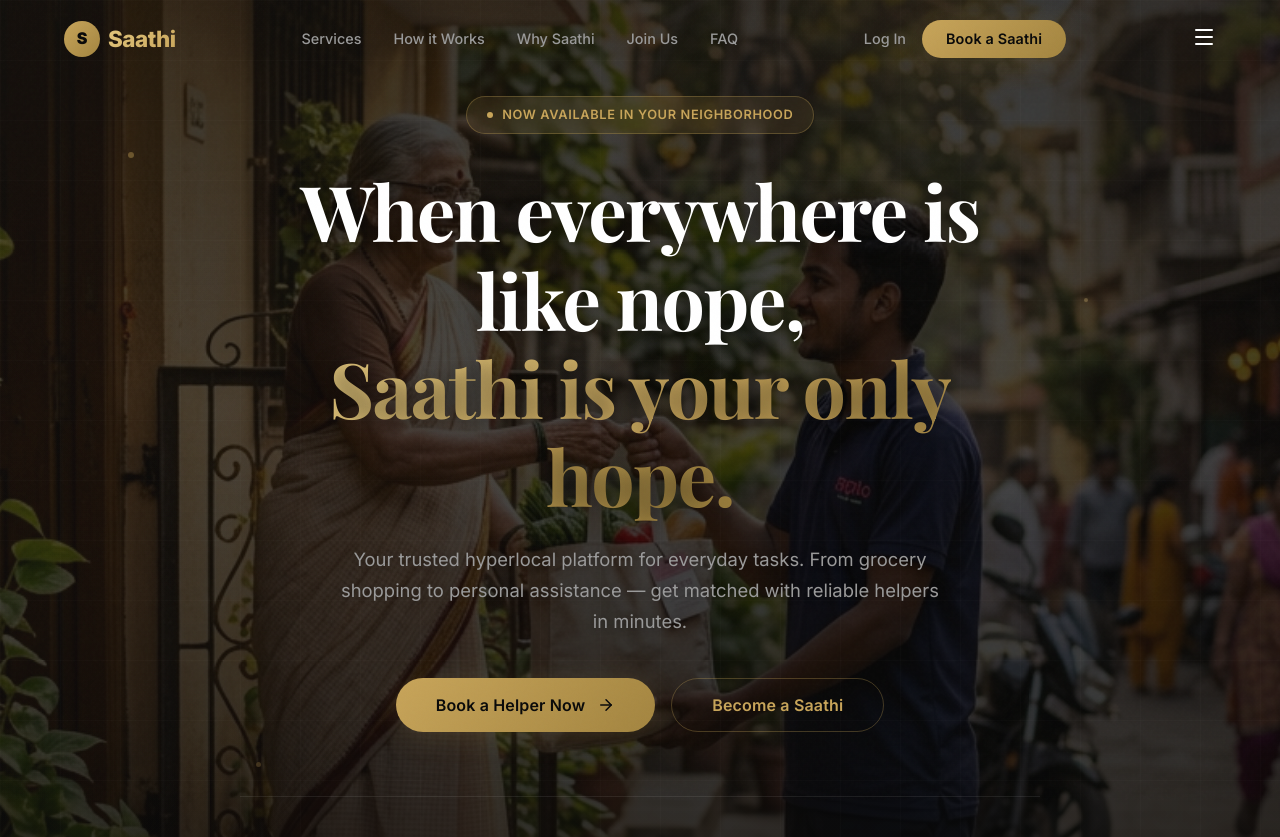
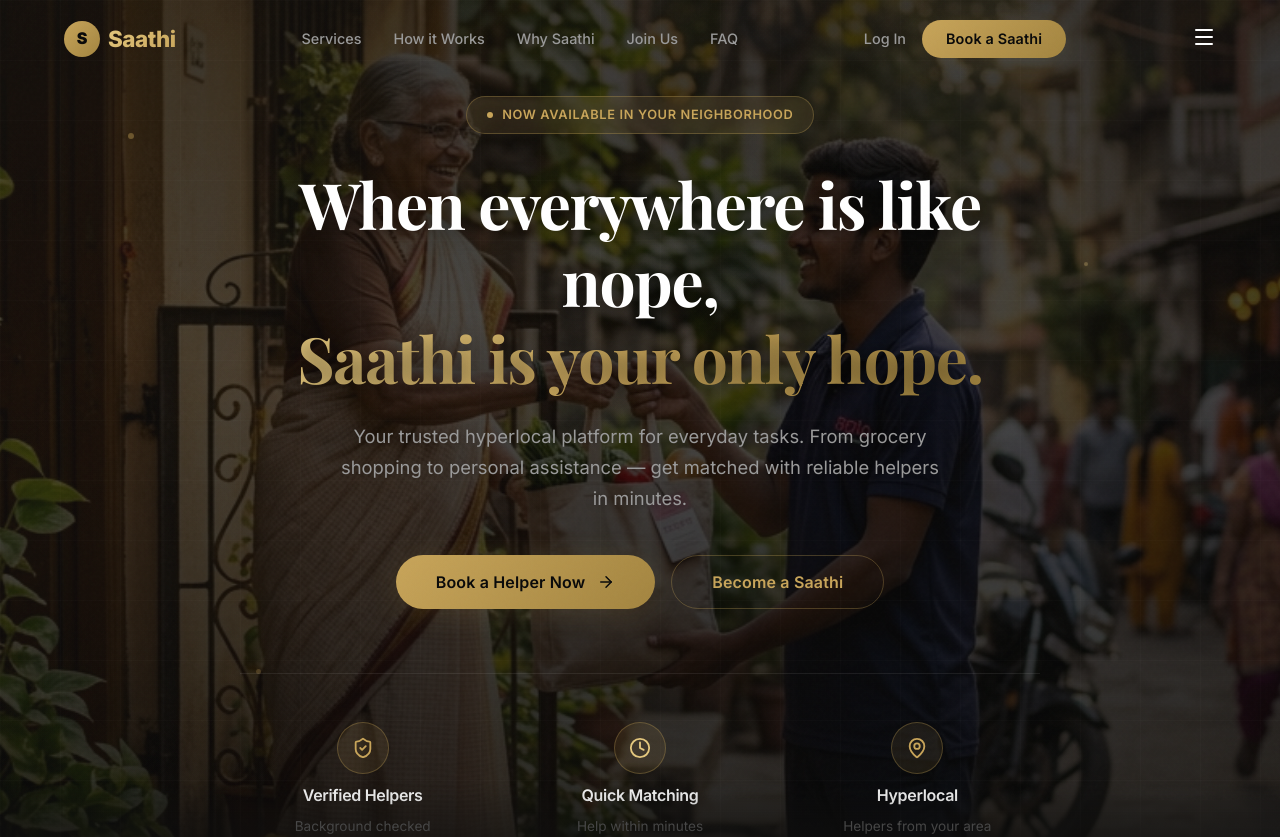
Before and after one commit to Akshat88658/Saathi, a React (Vite) app: page / in a window 1280 px wide. Shown: the top 837 px of the page. Built offline with nearby package versions, Linux system fonts and the light colour scheme.

Commit message:
Fix tagline line-wrapping to exactly 2 lines

```diff
--- a/src/components/Hero.tsx
+++ b/src/components/Hero.tsx
@@ -79,12 +79,18 @@
           </div>
 
           {/* Heading */}
-          <h1 className="animate-fade-in-up delay-100" style={{ marginBottom: '1.5rem', textShadow: '0 2px 20px rgba(0,0,0,0.5)' }}>
+          <h1 className="animate-fade-in-up delay-100" style={{
+            marginBottom: '1.5rem',
+            textShadow: '0 2px 20px rgba(0,0,0,0.5)',
+            fontSize: 'clamp(2rem, 5.5vw, 4rem)',
+            lineHeight: '1.2'
+          }}>
             When everywhere is like nope,{' '}
-            <br />
+            <br style={{ display: 'block' }} />
             <span style={{
               background: 'linear-gradient(135deg, var(--gold-light), var(--gold), var(--gold-dark))',
               WebkitBackgroundClip: 'text', WebkitTextFillColor: 'transparent',
+              display: 'inline-block'
             }}>
               Saathi is your only hope.
             </span>
```
